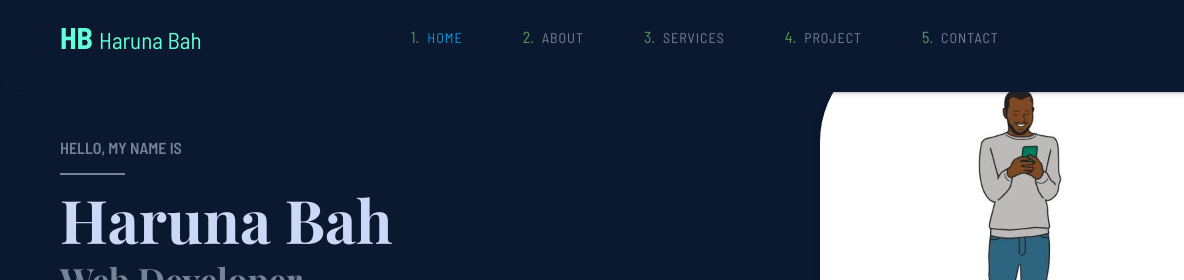
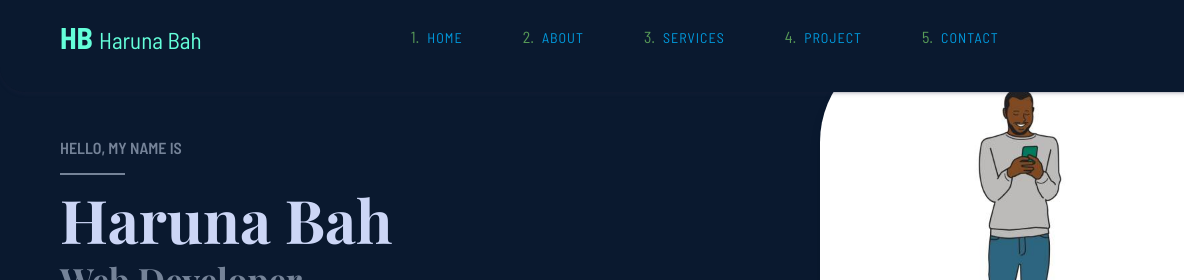
Before and after one commit to harunagithub/Portfolio, a plain HTML site: page index.html in a window 1280 px wide. Shown: the top 280 px of the page, 0-1184 px from the left. Drawn offline with nearby package versions, Linux system fonts and the light colour scheme; a web font is replaced by a local one.

Commit message:
chnages to header

```diff
--- a/index.html
+++ b/index.html
@@ -29,19 +29,19 @@
                         </li>
                         <li class="nav__item">
                             <span class="numbers">2.</span>
-                            <a href="about.html" class="nav__link ">About</a>
+                            <a href="about.html" class="nav__link current-page">About</a>
                         </li>
                         <li class="nav__item">
                             <span class="numbers">3.</span>
-                            <a href="service.html" class="nav__link">Services</a>
+                            <a href="service.html" class="nav__link current-page">Services</a>
                         </li>
                         <li class="nav__item">
                             <span class="numbers">4.</span>
-                            <a href="project.html" class="nav__link">Project</a>
+                            <a href="project.html" class="nav__link current-page">Project</a>
                         </li>
                         <li class="nav__item">
                             <span class="numbers">5.</span>
-                            <a href="contact.html" class="nav__link">Contact</a>
+                            <a href="contact.html" class="nav__link current-page">Contact</a>
                         </li>
                     </ul>
                 </nav>
--- a/sass/_contact.scss
+++ b/sass/_contact.scss
@@ -93,7 +93,7 @@
 
 .form .form-details textarea {
     padding: 15px 20px;
-    color: var(--black);
+    // color: var(--black);
     outline: none;
     border: 1px solid var(--grey);
     font-size: 14px;
@@ -147,7 +147,7 @@
     }
 }
 input, textarea {
-    // background: #d7d7d7;
+    background: #d7d7d7;
     border-radius: 3px;
     color: black;
 
--- a/sass/_parallax.scss
+++ b/sass/_parallax.scss
@@ -95,6 +95,7 @@
     padding-right: 12px;
     animation: animateProgress 0.5s ease;
     animation-fill-mode: forwards;
+    color: #758398;
 
     p {
       color: inherit;
```
Also changed, not shown: about.html (+1 -1 lines), css/style.css, 1 other file.
